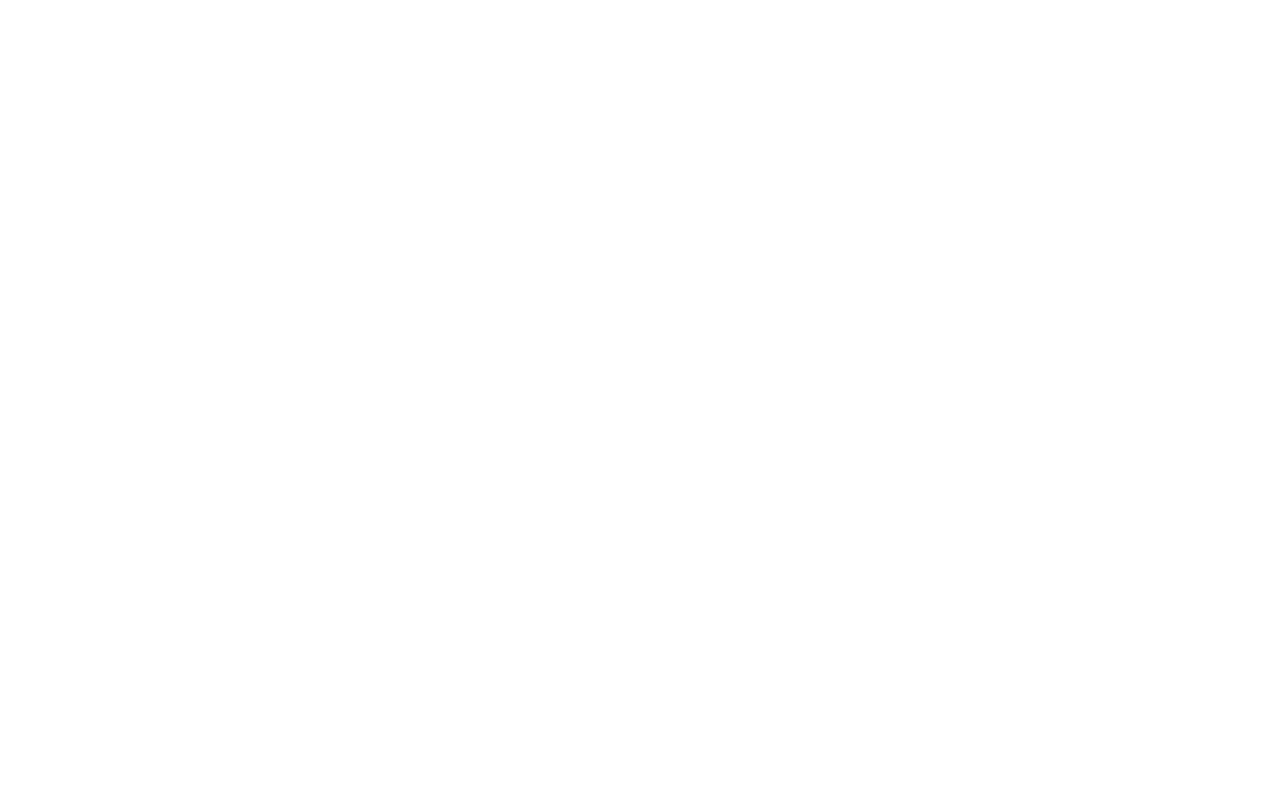
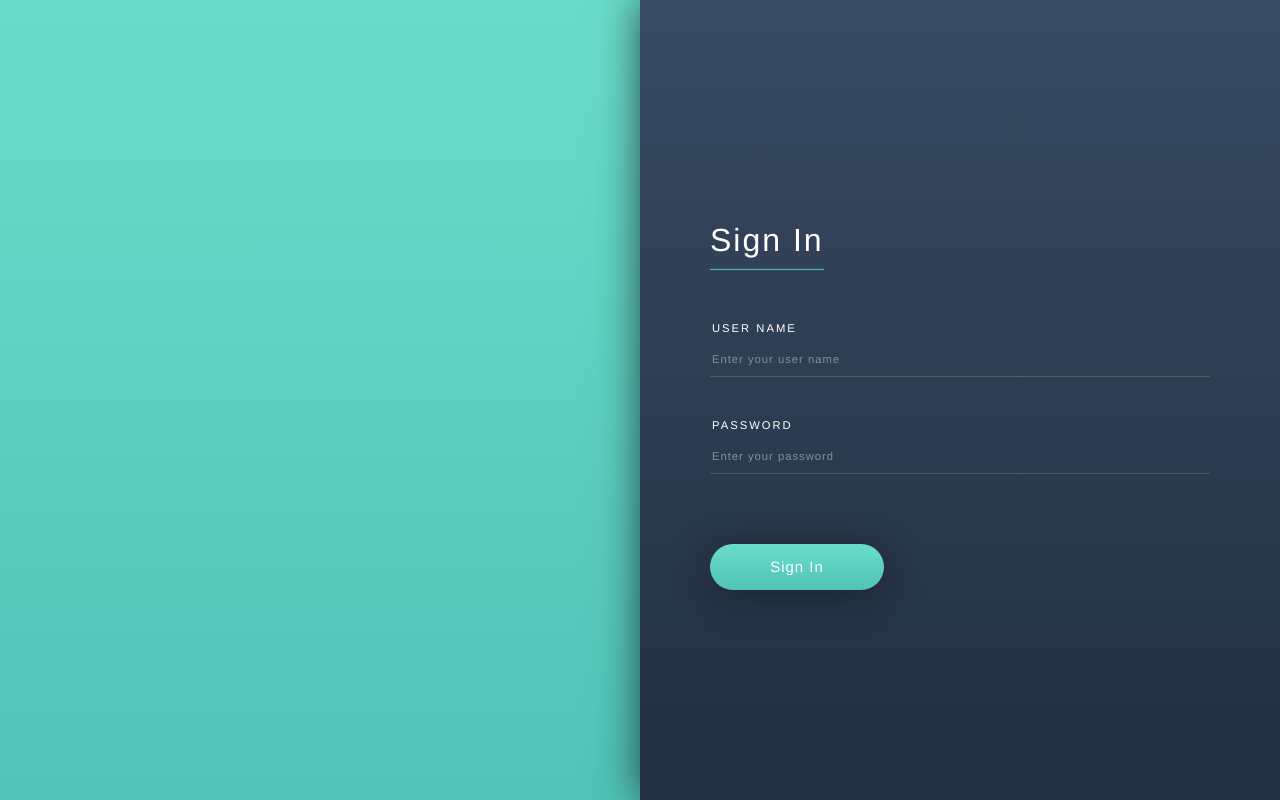
Before and after one commit to danyaly/lzCms, an Angular app: page / in a window 1280 px wide. Built offline with nearby package versions, Linux system fonts and the light colour scheme.

Commit message:
login almost finished

```diff
--- a/package.json
+++ b/package.json
@@ -23,6 +23,7 @@
     "@angular/router": "^4.2.0",
     "bootstrap": "^3.3.7",
     "core-js": "^2.4.1",
+    "md5": "^2.2.1",
     "rxjs": "^5.1.0",
     "zone.js": "^0.8.4"
   },
--- a/src/app/library/getDataService/getDataService.ts
+++ b/src/app/library/getDataService/getDataService.ts
@@ -15,21 +15,37 @@
     }
 
     /*使用Post方法传输数据*/
-    public postData(url: string, data: any){
+    public postData(url: string, data: any, withToken: boolean = true) {
         const headers = new Headers({ 'Content-Type': 'application/json' });
         const options = new RequestOptions({ headers: headers });
-        const body = JSON.stringify(data);
+
+        let body: any;
+        if (withToken) {
+            body = {
+                data,
+                userid : sessionStorage.getItem('userid'),
+                token : sessionStorage.getItem('token')
+            };
+        }else {
+            body = data;
+        }
+        body = JSON.stringify(body);
         return this.http.post(this.prefix_url + url, body, options).toPromise().then(this.handleSuccess).catch(this.handleError);
     }
 
 
     private handleSuccess(response) {
-        console.log(response);
-        return response.json();
+        try {
+            const res = response.json();
+            return res;
+        }catch (error) {
+            console.log(response);
+            return {};
+        }
     }
 
     private handleError(error: any): Promise<any> {
-        console.error('An error occurred', error); // for demo purposes only
+        console.error('An error occurred', error._body); // for demo purposes only
         return Promise.reject(error.message || error);
     }
 }
--- a/src/app/mainPages/home/home.ts
+++ b/src/app/mainPages/home/home.ts
@@ -1,5 +1,7 @@
 import { Component } from '@angular/core';
 import { trigger, transition, style, animate, state } from '@angular/animations';
+
+import { GetDataService } from '../../library/getDataService/getDataService';
 
 @Component({
     templateUrl : './home.html',
@@ -18,13 +20,19 @@
     ]
 })
 export class HomeComponent{
-    public showSecond = [false,false];
+    public showSecond = [false, false];
+
+    constructor(private dataService: GetDataService) {
+        dataService.postData('/index/index/index',{}).then((res) => {
+            console.log(res);
+        });
+    }
 
     public showList(num){
-        if (this.showSecond[num]){
+        if (this.showSecond[num]) {
             this.showSecond[num] = false;
         }else {
-            this.showSecond.forEach((item,index)=>{
+            this.showSecond.forEach((item, index) => {
                 this.showSecond[index] = false;
             });
             this.showSecond[num] = true;
--- a/src/app/mainPages/login/login.html
+++ b/src/app/mainPages/login/login.html
@@ -1,4 +1,15 @@
 <div class="my_container">
     <div class="left_part"></div>
-    <div class="right_part"></div>
+    <div class="right_part">
+        <div class="right_content_container">
+            <p class="title">Sign In</p>
+
+            <p class="input_title">USER NAME</p>
+            <input class="input" type="text" [(ngModel)]="user_name" placeholder="Enter your user name" />
+            <p class="input_title">PASSWORD</p>
+            <input class="input" type="password" [(ngModel)]="password" placeholder="Enter your password" />
+
+            <button class="login_btn" (click)="SignIn()">Sign In</button>
+        </div>
+    </div>
 </div>
--- a/src/app/mainPages/login/login.scss
+++ b/src/app/mainPages/login/login.scss
@@ -1,4 +1,7 @@
-
+$left_back_color1 : #6addc9;
+$left_back_color2 : #51c3b8;
+$right_back_color1 : #384b63;
+$right_back_color2 : #222f40;
 
 .my_container{
     width: 100%;
@@ -7,9 +10,78 @@
 
     .left_part{
         width: 50%;
+        background: linear-gradient(to bottom , $left_back_color1 , $left_back_color2);
     }
 
     .right_part{
+        position: relative;
         width: 50%;
+        background: linear-gradient(to bottom , $right_back_color1 , $right_back_color2);
+        box-shadow: 0 0 40px rgba(0,0,0,0.65);
+
+        .right_content_container{
+            width: 500px;
+            position: absolute;
+            left: 50%;
+            top: 50%;
+            margin-left: -250px;
+            transform: translateY(-50%);
+
+            .title{
+                display: inline-block;
+                height: 60px;
+                line-height: 60px;
+                font-size: 32px;
+                font-weight: 200;
+                letter-spacing: 2px;
+                color: #ffffff;
+                border-bottom: 1px solid $left_back_color2;
+            }
+
+            .input_title{
+                padding-left: 2px;
+                margin-top: 40px;
+                font-size: 0.75rem;
+                color: #ffffff;
+                font-weight: 100;
+                letter-spacing: 2px;
+                margin-bottom: 0;
+            }
+
+            .input{
+                width: 100%;
+                height: 36px;
+                line-height: 36px;
+                margin-top: 5px;
+                background: transparent;
+                border: none;
+                border-bottom: 1px solid #4e5d6f;
+                padding-left: 2px;
+                font-size: 0.75rem;
+                color: #ffffff;
+                outline: none !important;
+                letter-spacing: 2px;
+
+                &::-webkit-input-placeholder{
+                    letter-spacing: 1px;
+                    color: #868f9c;
+                }
+            }
+
+            .login_btn{
+                display: block;
+                width: 174px;
+                height: 46px;
+                margin-top: 70px;
+                border-radius: 23px;
+                background: linear-gradient(to bottom , $left_back_color1 , $left_back_color2);
+                border: none;
+                font-size: 1rem;
+                color: #ffffff;
+                letter-spacing: 1px;
+                box-shadow: 0 5px 40px rgba(0,0,0,0.4);
+                outline: none !important;
+            }
+        }
     }
 }
--- a/src/app/mainPages/login/login.ts
+++ b/src/app/mainPages/login/login.ts
@@ -1,9 +1,32 @@
 import { Component } from '@angular/core';
+import { Router } from '@angular/router';
+import * as md5 from 'md5';
+
+import { GetDataService } from '../../library/getDataService/getDataService';
 
 @Component({
     templateUrl : './login.html',
     styleUrls : ['./login.scss']
 })
-export class LoginComponent{
+export class LoginComponent {
+    public user_name = '';
+    public password = '';
 
+    constructor(private dataService: GetDataService, private router: Router) {}
+
+    public SignIn() {
+        const data = {
+            name : this.user_name,
+            password : md5(this.password)
+        };
+        this.dataService.postData('/index/index/login', data, false).then(res => {
+            if (res.status === 0) {
+                sessionStorage.setItem('userid', res.data.id);
+                sessionStorage.setItem('token', res.data.token);
+                this.router.navigate(['/home']);
+            }else {
+                alert('用户名或密码错');
+            }
+        });
+    }
 }
--- a/src/app/mainPages/main.module.ts
+++ b/src/app/mainPages/main.module.ts
@@ -1,5 +1,6 @@
 import { NgModule } from '@angular/core';
 import { CommonModule } from '@angular/common';
+import { FormsModule } from '@angular/forms';
 import { BrowserAnimationsModule } from '@angular/platform-browser/animations';
 import { RouterModule } from '@angular/router';
 
@@ -21,6 +22,7 @@
     imports : [
         CommonModule,
         RouterModule,
+        FormsModule,
         BrowserAnimationsModule,
 
         PagesModule
```
Also changed, not shown: 1 other file (tests, documents, lock files or other folders).
